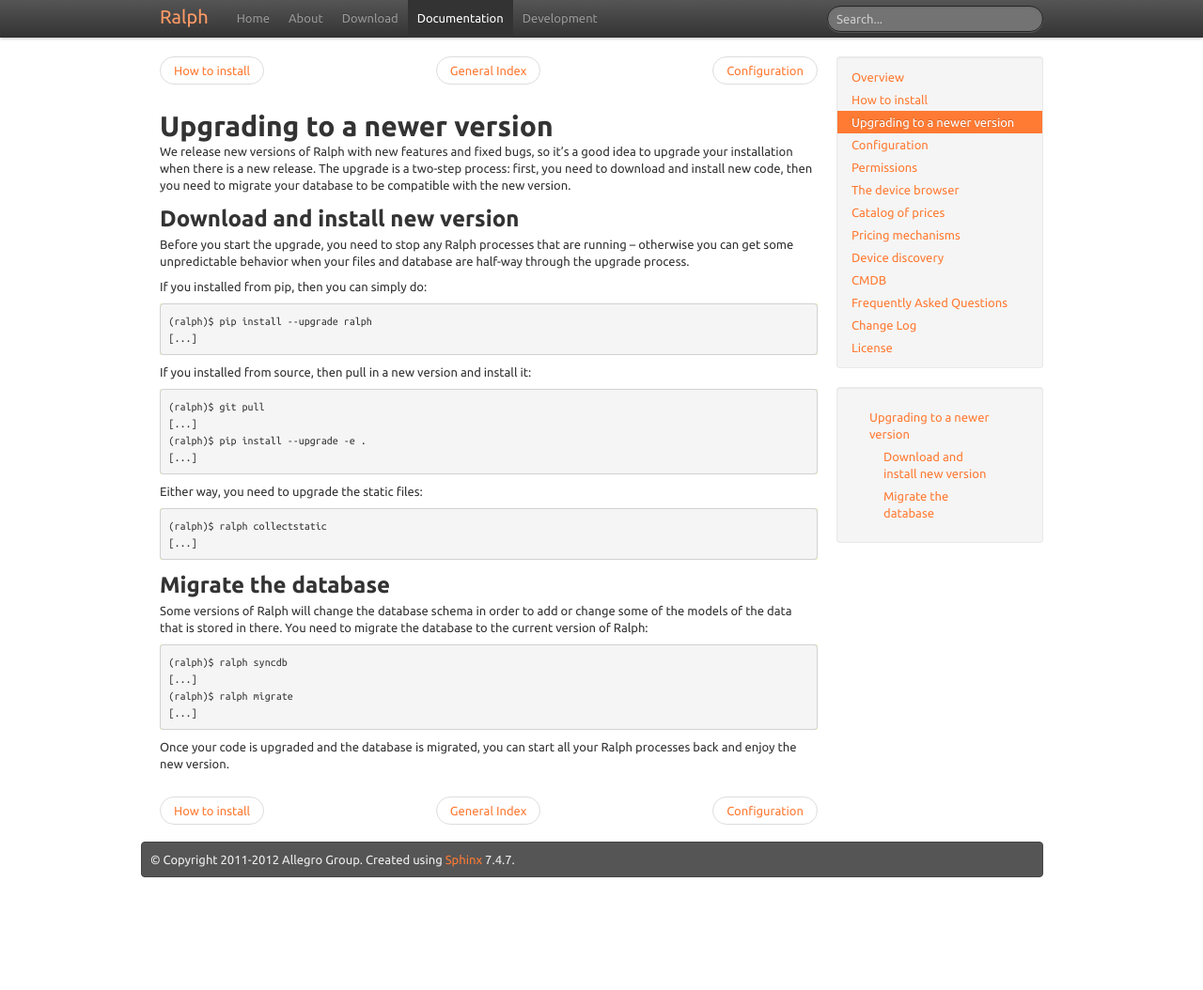
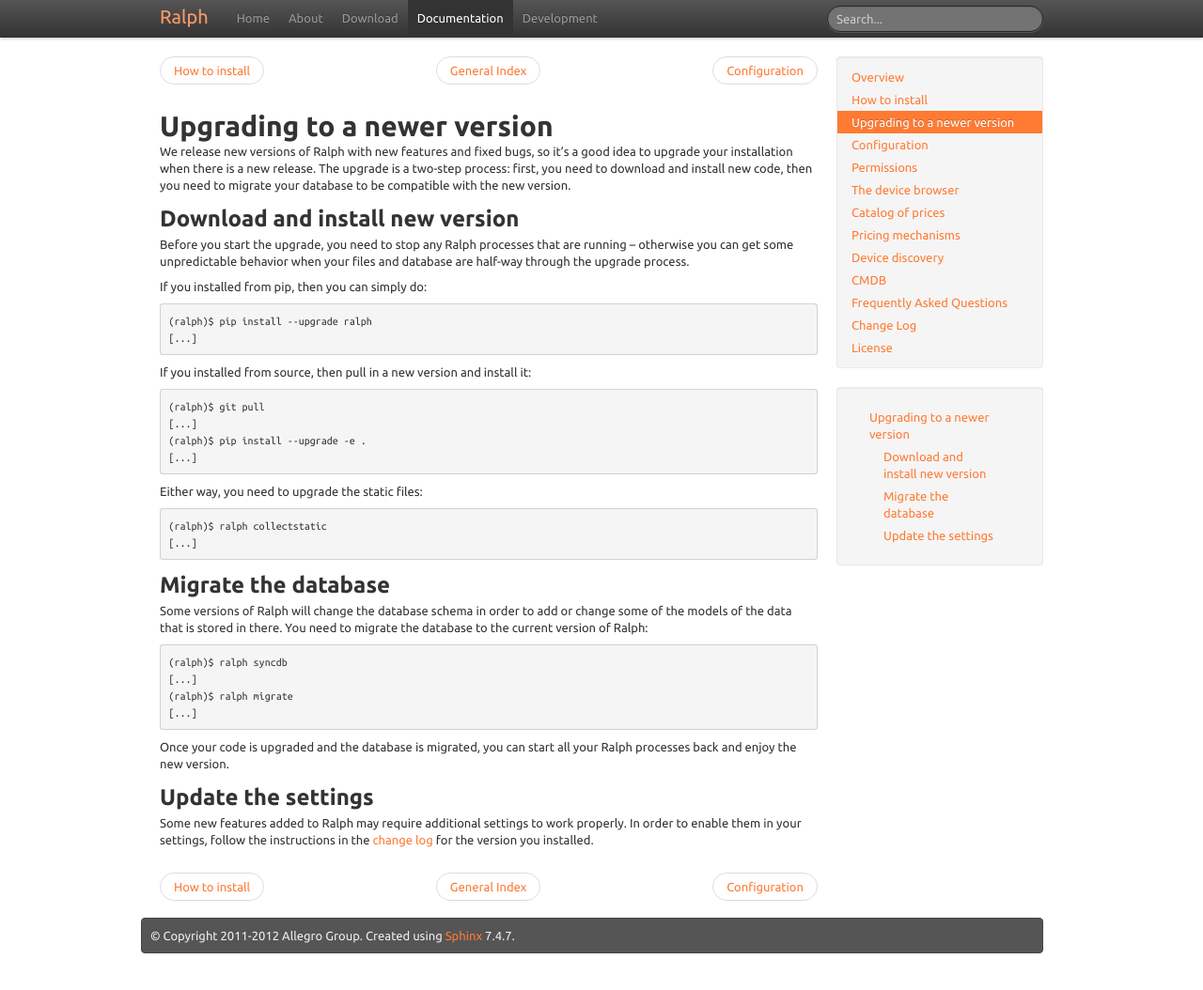
Before and after one commit to allegro/ralph, a Sphinx documentation site: the page built from doc/upgrade.rst, in a window 1280 px wide and 1055 px high. Shown: the whole window at 94% size. Built offline with Sphinx 7.4.7, drawn with Linux system fonts in a browser that asks for light colours.

Commit message:
Add update settings section to the upgrade process

```diff
--- a/doc/upgrade.rst
+++ b/doc/upgrade.rst
@@ -44,3 +44,10 @@
     [...]
 
 Once your code is upgraded and the database is migrated, you can start all your Ralph processes back and enjoy the new version.
+
+Update the settings
+-------------------
+
+Some new features added to Ralph may require additional settings to work
+properly. In order to enable them in your settings, follow the instructions in
+the :doc:`change log <changes>` for the version you installed.
```
